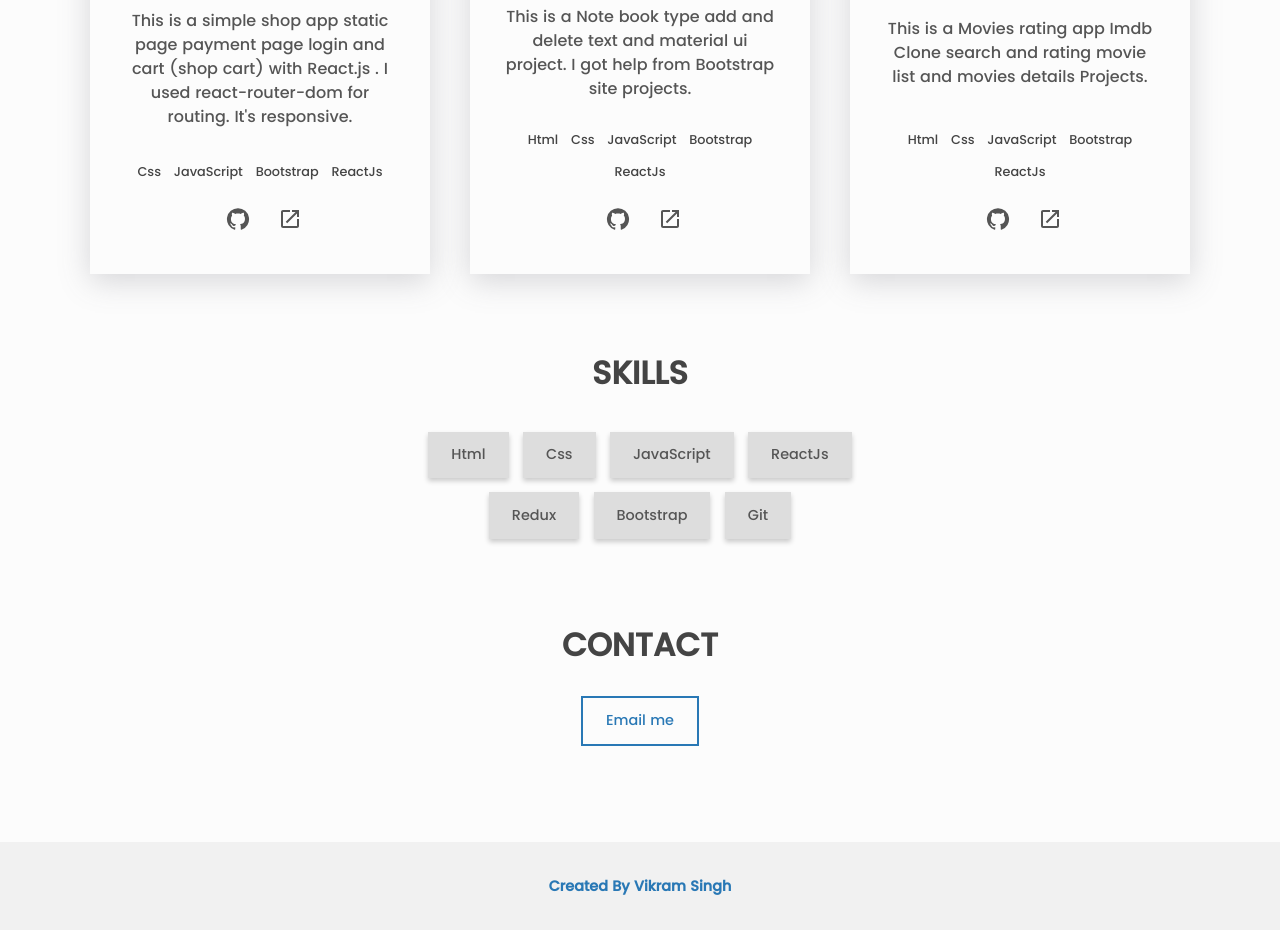
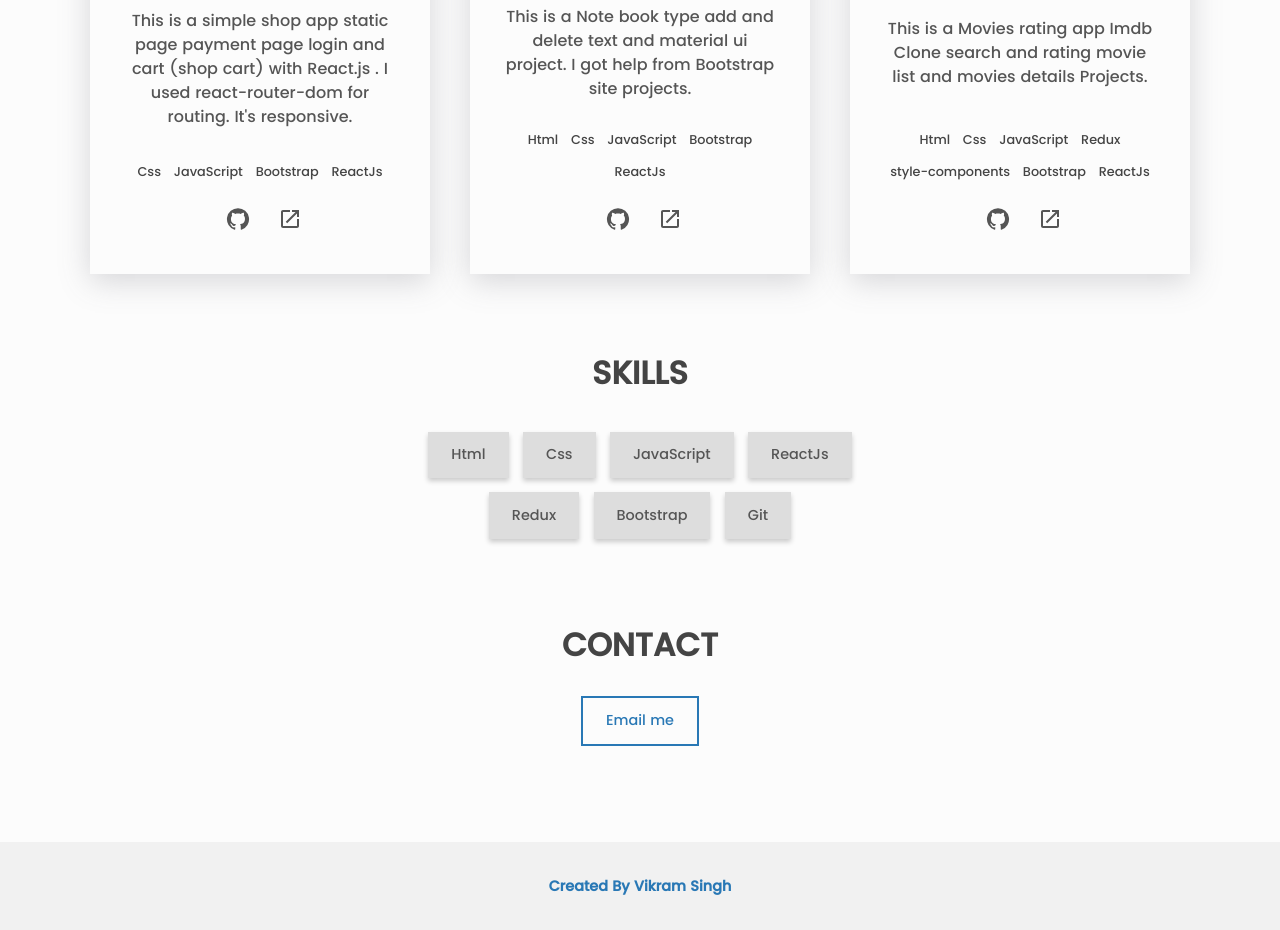
Before and after one commit to vikramsingh159/Portfolio, a React (Create React App) app: page / in a window 1280 px wide. Shown: the part 780-1710 px from the top of the page. Built offline with nearby package versions, Linux system fonts and the light colour scheme.

Commit message:
Update PortfolioObjects.js

```diff
--- a/src/PortfolioObjects.js
+++ b/src/PortfolioObjects.js
@@ -38,7 +38,7 @@ const projects = [
     id: 2,
     description:
       'This is a Movies rating app Imdb Clone search and rating movie list and movies details Projects.',
-    technologies: ['Html', 'Css', 'JavaScript', 'Bootstrap', 'ReactJs'],
+    technologies: ['Html', 'Css', 'JavaScript', 'Redux', 'style-components', 'Bootstrap' , 'ReactJs'],
     sourceCode: 'https://github.com/vikramsingh159/movies-app',
     livePreview: 'https://movies-app-red-seven.vercel.app/',
   },
```
